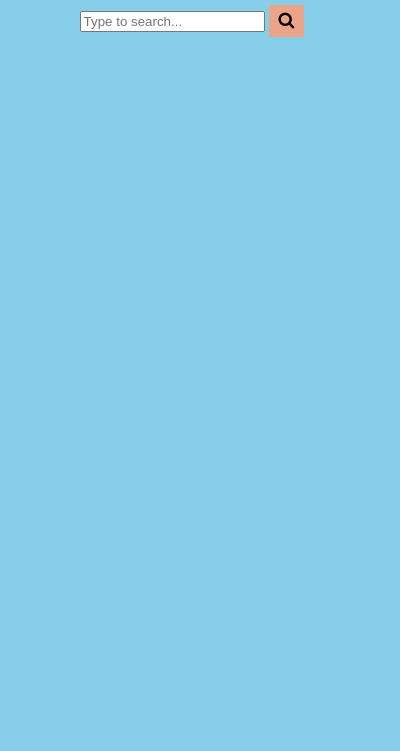
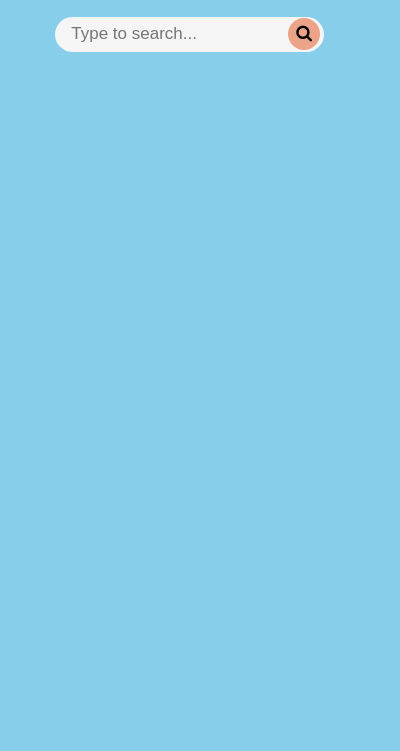
Before and after one commit to RonaldYou/Skicon, a browser extension: page popup.html in a window 400 px wide. Shown: the part 93-844 px from the top of the page. Drawn offline with Linux system fonts and the light colour scheme.

Commit message:
search bar compelte

```diff
--- a/popup.html
+++ b/popup.html
@@ -8,7 +8,7 @@
     <body>
         <h1>Search mountain</h1>
         <div class="search">
-            <input type="text" placeholder = "Type to search...">
+            <input id="searchBar" type="text" placeholder = "Type to search...">
             <button type="submit"><i class="fa fa-search"></i></button>
         </div>
 
--- a/styles.css
+++ b/styles.css
@@ -7,21 +7,39 @@ html{
 }
 
 h1{
-    text-align: center;
     font-family: "HelveticaNeue-Light", "Helvetica Neue Light", "Helvetica Neue", Helvetica, Arial, "Lucida Grande", sans-serif;
     font-weight: 300;
+    padding: 10px 0;
+    text-align: center;
 }
 
 .search{
-    text-align: center;
+    margin-left: 2.33em;
+}
+
+#searchBar{
+    font-size: 17px;
+    outline: none;
+    border: none;
+    height: 2.2rem;
+    background: #f5f5f5;
+    border-radius: 1.625rem;
+    padding: 0 2.8rem 0 1rem;
+    width: 13rem;
+
 }
 
 .search button{
     border: none;
     cursor: pointer;
+    width: 2rem;
+    height: 2rem;
+    border-radius: 1.625rem;
     background: #eba487ff;
-    padding: 6px 10px;
-    margin-top: 8px;
-    margin-right: 16px;
     font-size: 17px;
+    margin-left: -2.5rem;
 }
+
+.search button:hover {
+    background: rgb(231, 150, 118);
+  }
```
Also changed, not shown: manifest.json.
